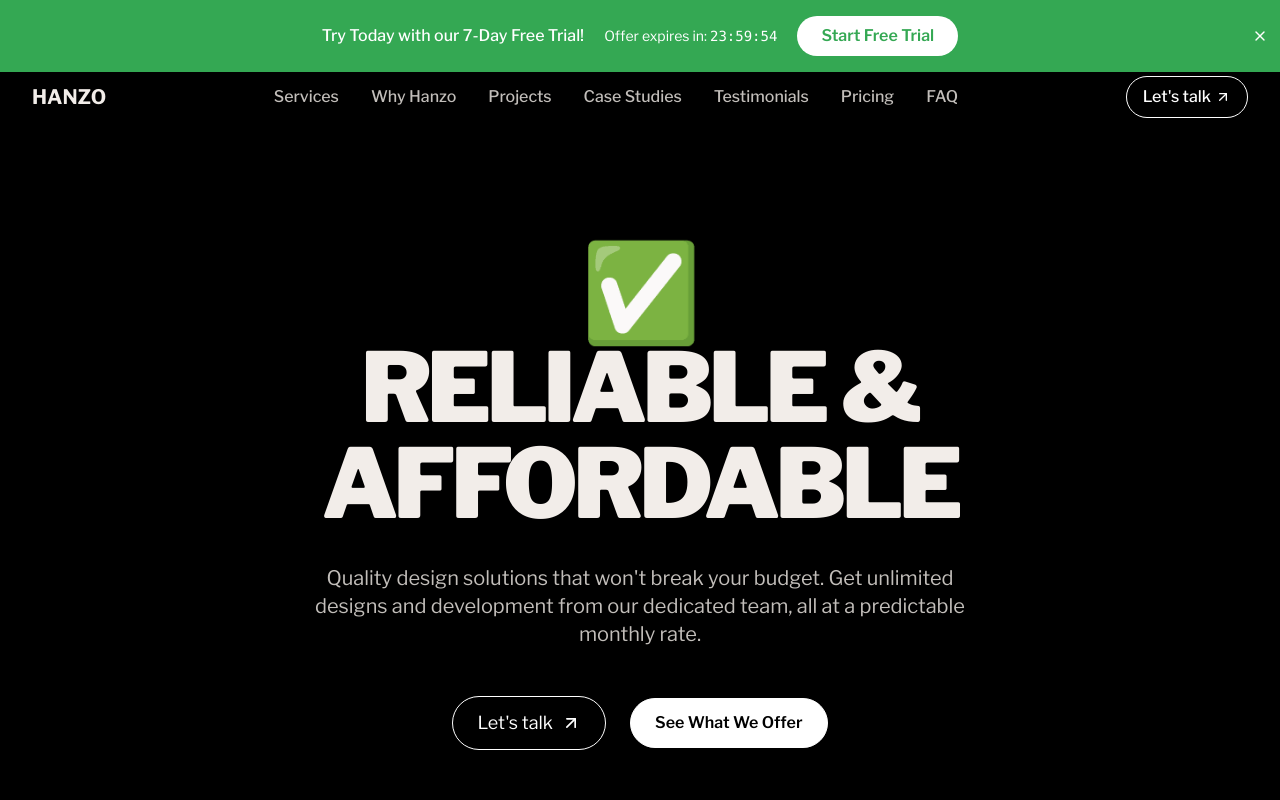
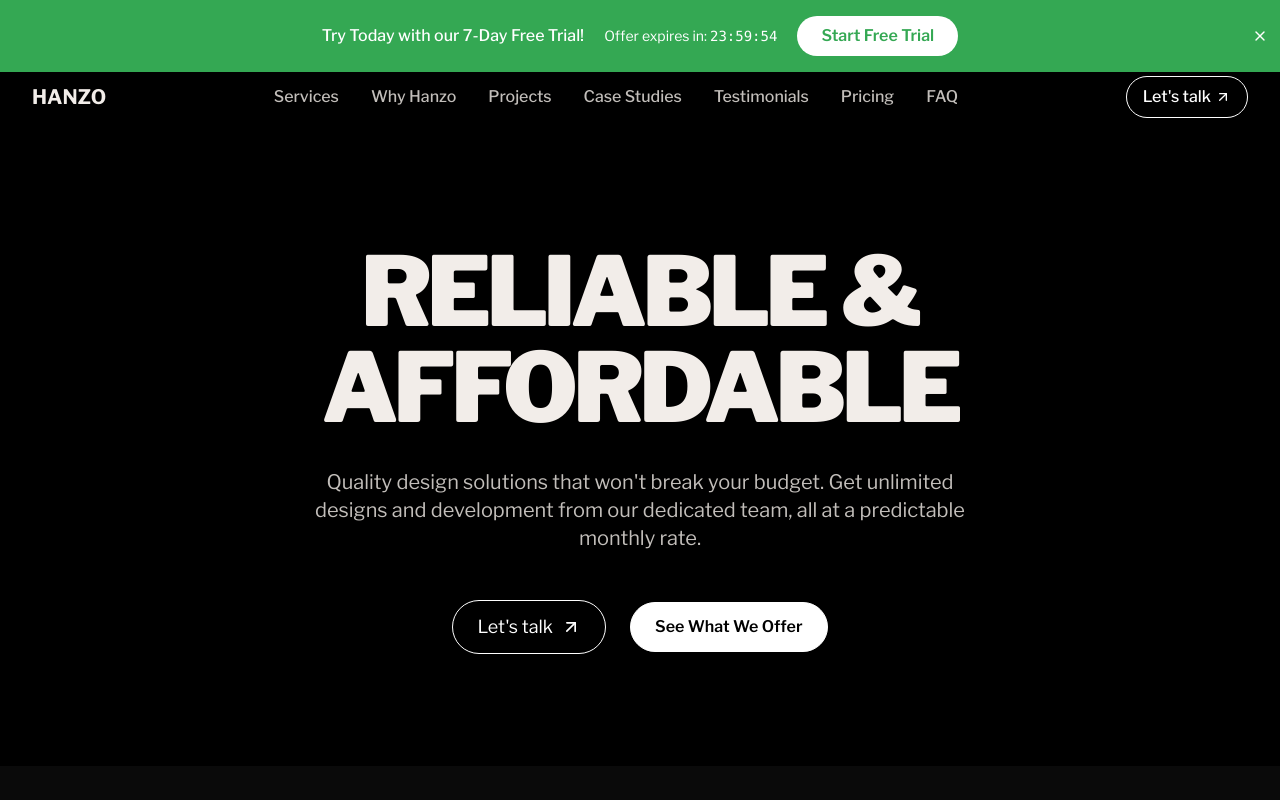
Before and after one commit to hanzoai/agency, a React (Vite) app: page / in a window 1280 px wide. Shown: the top 800 px of the page. Built offline with nearby package versions, Linux system fonts and the light colour scheme.

Commit message:
Remove checkmark from checkmark from hero
Removes the checkmark from the hero component.

```diff
--- a/src/components/Hero.tsx
+++ b/src/components/Hero.tsx
@@ -4,7 +4,6 @@ import { useEffect, useState } from 'react';
 
 const Hero = () => {
   const [displayedText, setDisplayedText] = useState('');
-  const [showCheckmark, setShowCheckmark] = useState(false);
   const fullText = 'RELIABLE & AFFORDABLE';
 
   useEffect(() => {
@@ -15,7 +14,6 @@ const Hero = () => {
         currentIndex++;
       } else {
         clearInterval(textInterval);
-        setShowCheckmark(true);
       }
     }, 40); // Faster speed for smoother animation
 
@@ -31,9 +29,6 @@ const Hero = () => {
       <div className="container-custom">
         <div className="max-w-5xl mx-auto text-center">
           <h1 className="text-5xl md:text-8xl font-black leading-tight uppercase mb-8 tracking-tighter">
-            {showCheckmark && (
-              <span className="mr-1 animate-scale-in inline-flex items-center">✅</span>
-            )}
             <span className="inline-block min-h-[1.2em]">{displayedText}</span>
           </h1>
 
```
